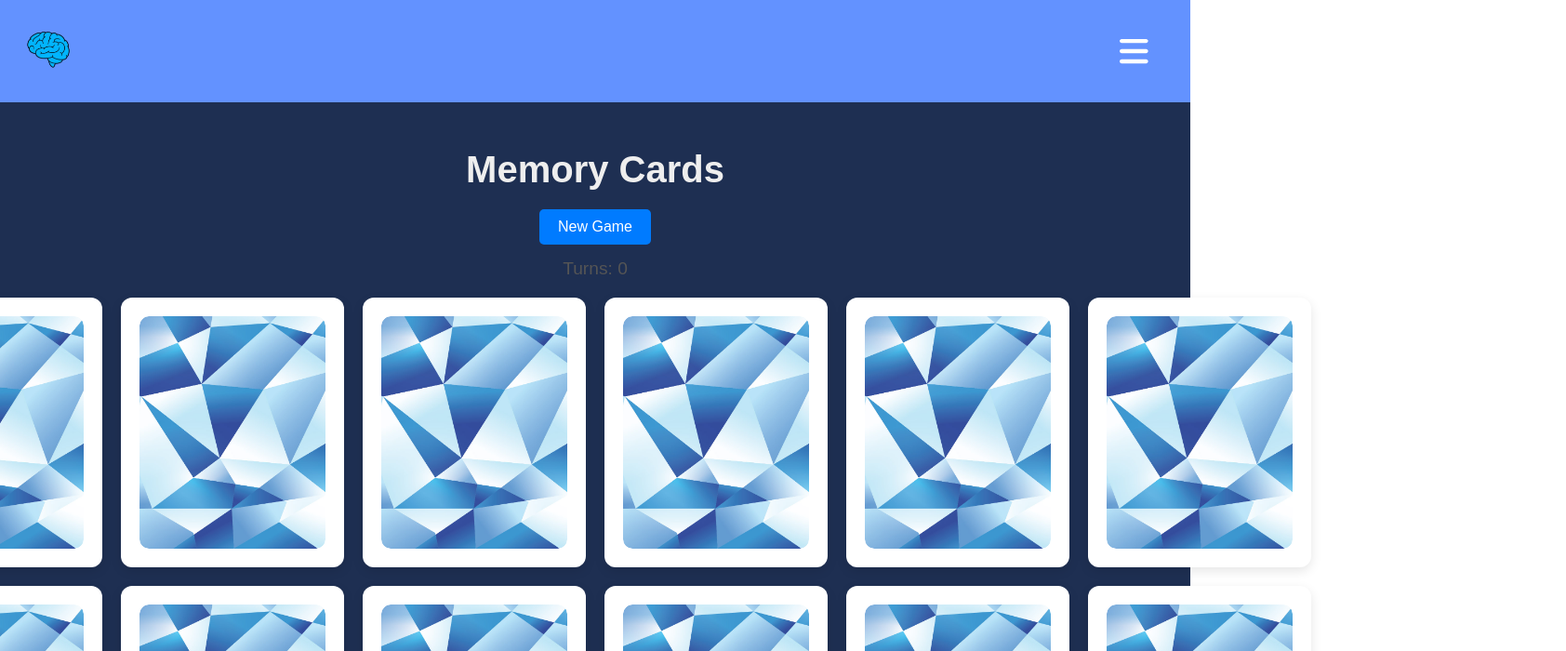
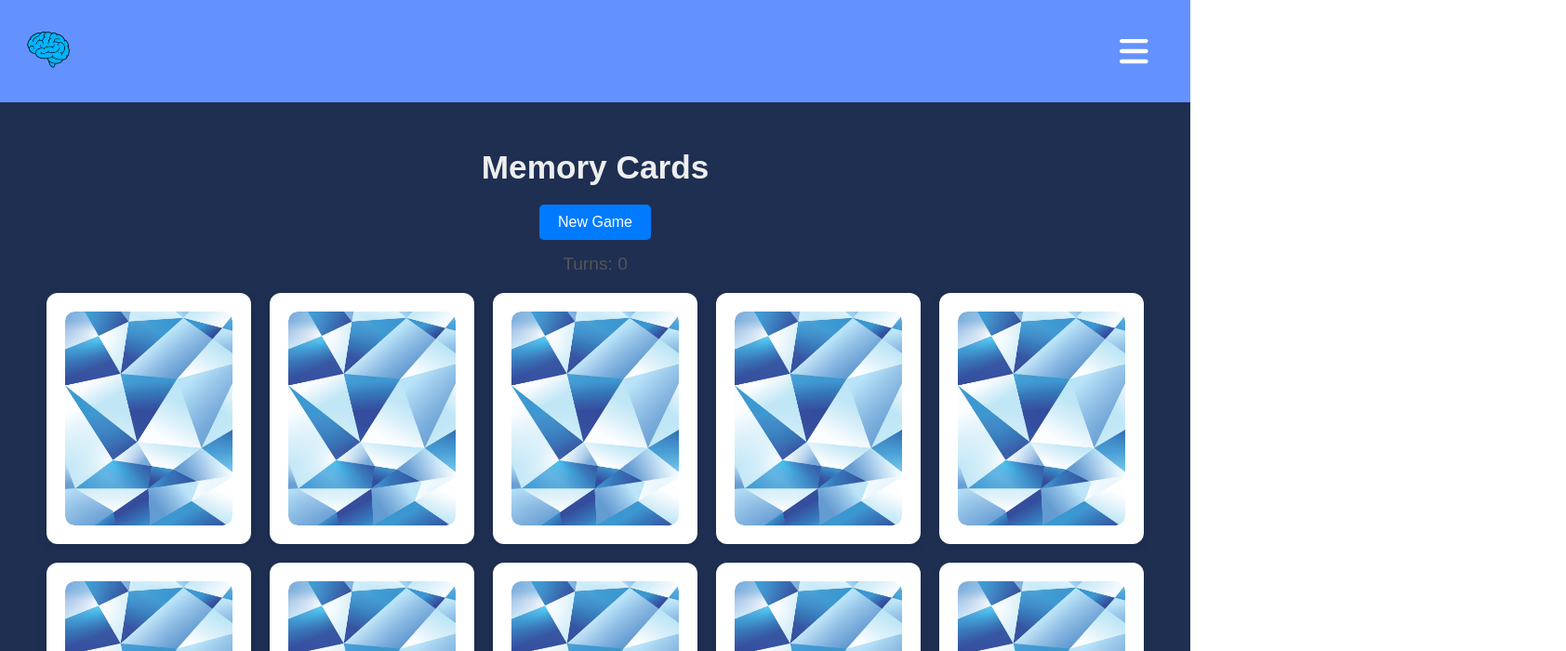
Before and after one commit to Urannni/BrainChallenge, a React (Create React App) app: page /MemoryCards in a window 1280 px wide. Shown: the top 700 px of the page at 93% size, 1684 px wide, since content can reach past the window. Built offline with nearby package versions, Linux system fonts and the light colour scheme.

Commit message:
fixed absolutely everything and there is nothing left but to publish it

```diff
--- a/src/components/Game.css
+++ b/src/components/Game.css
@@ -20,12 +20,12 @@
   place-self: center;
   top: 0;
   margin: 0 auto;
-  color: white;
   text-align: center;
 }
 
 .score h1 {
   font-size: 4rem;
+  color: white;
 }
 
 .score h2 {
@@ -80,6 +80,7 @@
   display: flex;
   justify-content: space-between;
   align-items: center;
+  gap: 200px;
 }
 
 .ai-hand {
--- a/src/components/MemoryCards.css
+++ b/src/components/MemoryCards.css
@@ -1,5 +1,5 @@
 body {
-  font-family: 'Arial', sans-serif;
+  font-family: "Arial", sans-serif;
   text-align: center;
   margin: 0;
   padding: 0;
@@ -10,9 +10,11 @@ body {
   padding: 20px;
   color: #eee;
 }
-.h1{
+
+.h1 {
   color: #eee;
 }
+
 /* Navbar */
 .navbar {
   width: 100%;
@@ -30,7 +32,7 @@ body {
 .navbar-logo-img {
   list-style-type: none;
   height: 8vmin;
-  margin-right: 1600px;
+  margin-right: auto;
 }
 
 .navbar-links {
@@ -40,16 +42,7 @@ body {
   align-items: center;
 }
 
-.navbar-link {
-  background: none;
-  border: none;
-  color: #fff;
-  font-size: 18px;
-  font-weight: bold;
-  cursor: pointer;
-  text-decoration: none;
-}
-
+.navbar-link,
 .nav-link {
   margin-left: 15px;
   background: none;
@@ -68,7 +61,6 @@ body {
 }
 
 /* Content */
-
 h1 {
   font-size: 2.5rem;
   color: #333;
@@ -102,8 +94,6 @@ p {
   max-width: 1000px;
   margin: 20px auto;
   justify-content: center;
-  grid-template-columns: repeat(6, 1fr);
-  grid-template-rows: repeat(3, 1fr);
 }
 
 .card {
@@ -151,11 +141,14 @@ h2 {
   font-size: 1.8rem;
   margin-top: 20px;
 }
-.div{
+
+.div {
   margin-top: -100px;
 }
 
-/* For large screens: 3 cards horizontally and 6 vertically */
+/* Responsivness */
+
+/* For small screens: Adjust layout for < 600px */
 @media (max-width: 600px) {
   .card {
     width: 100px;
@@ -166,13 +159,49 @@ h2 {
     font-size: 1.5rem;
     margin-top: 300px;
   }
-  .card-grid{
+
+  .card-grid {
     grid-template-columns: repeat(3, 1fr);
     grid-template-rows: repeat(6, 1fr);
   }
 }
-/* For large screens: 6 cards horizontally and 3 vertically */
-@media (min-width: 601px) {
+
+/* For medium screens: 600px to 1024px */
+@media (min-width: 601px) and (max-width: 1024px) {
+  .card {
+    width: 150px;
+    height: 200px;
+  }
+
+  h1 {
+    font-size: 2rem;
+  }
+
+  .card-grid {
+    grid-template-columns: repeat(4, 1fr);
+    grid-template-rows: auto;
+  }
+}
+
+/* For large screens: 1025px to 1600px */
+@media (min-width: 1025px) and (max-width: 1600px) {
+  .card {
+    width: 180px;
+    height: 230px;
+  }
+
+  h1 {
+    font-size: 2.2rem;
+  }
+
+  .card-grid {
+    grid-template-columns: repeat(5, 1fr);
+    grid-template-rows: auto;
+  }
+}
+
+/* For extra large screens: > 1600px */
+@media (min-width: 1601px) {
   .card {
     width: 200px;
     height: 250px;
@@ -181,4 +210,9 @@ h2 {
   h1 {
     font-size: 2.5rem;
   }
+
+  .card-grid {
+    grid-template-columns: repeat(6, 1fr);
+    grid-template-rows: repeat(3, 1fr);
+  }
 }
```
